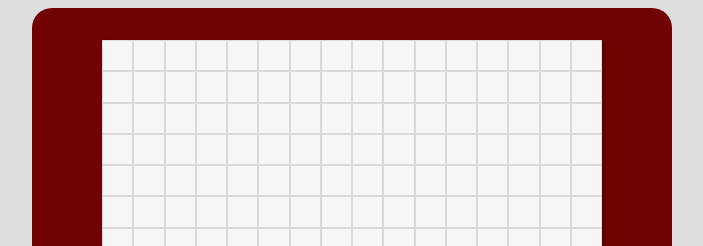
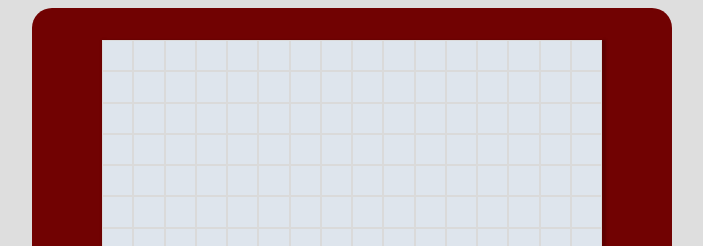
Before and after one commit to xiejon/Etch-A-Sketch, a plain HTML site: page index.html in a window 1280 px wide. Shown: the top 246 px of the page, without its empty margins (288-991 px from the left). Drawn offline with Linux system fonts and the light colour scheme.

Commit message:
changed background color

```diff
--- a/styles.css
+++ b/styles.css
@@ -40,5 +40,5 @@ body {
 
 .box {
     border: 1px solid rgb(218, 218, 218);
-    background-color: rgb(247, 247, 247);
+    background-color: rgb(222, 229, 237);
 }
```
Also changed, not shown: 1 other file.
